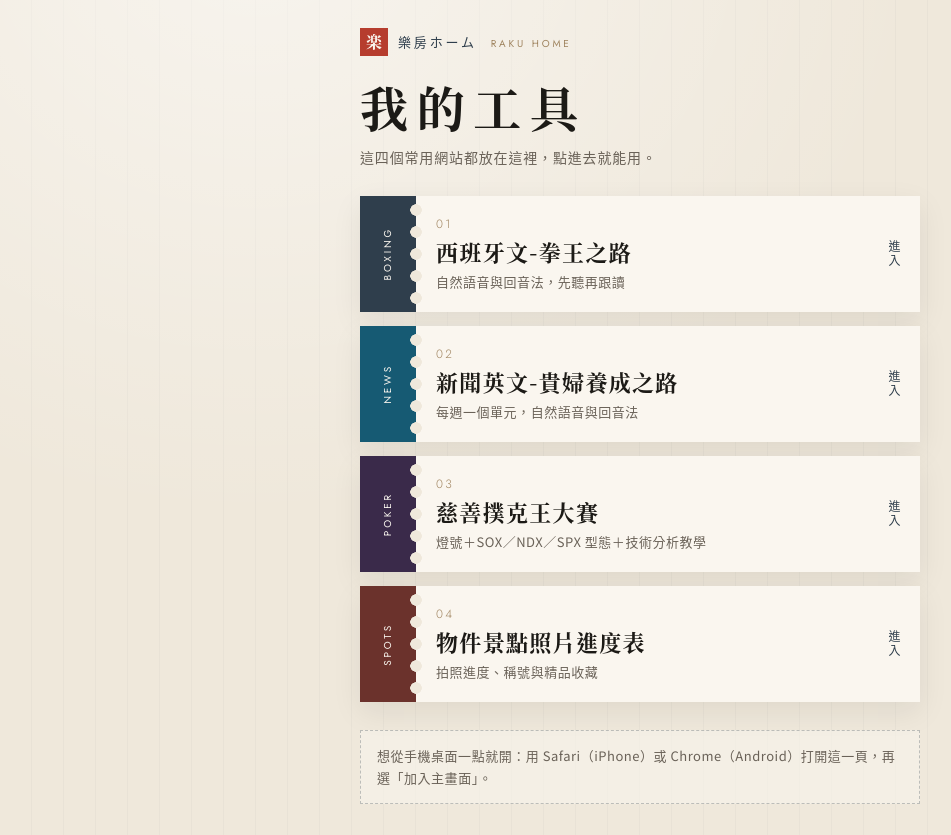
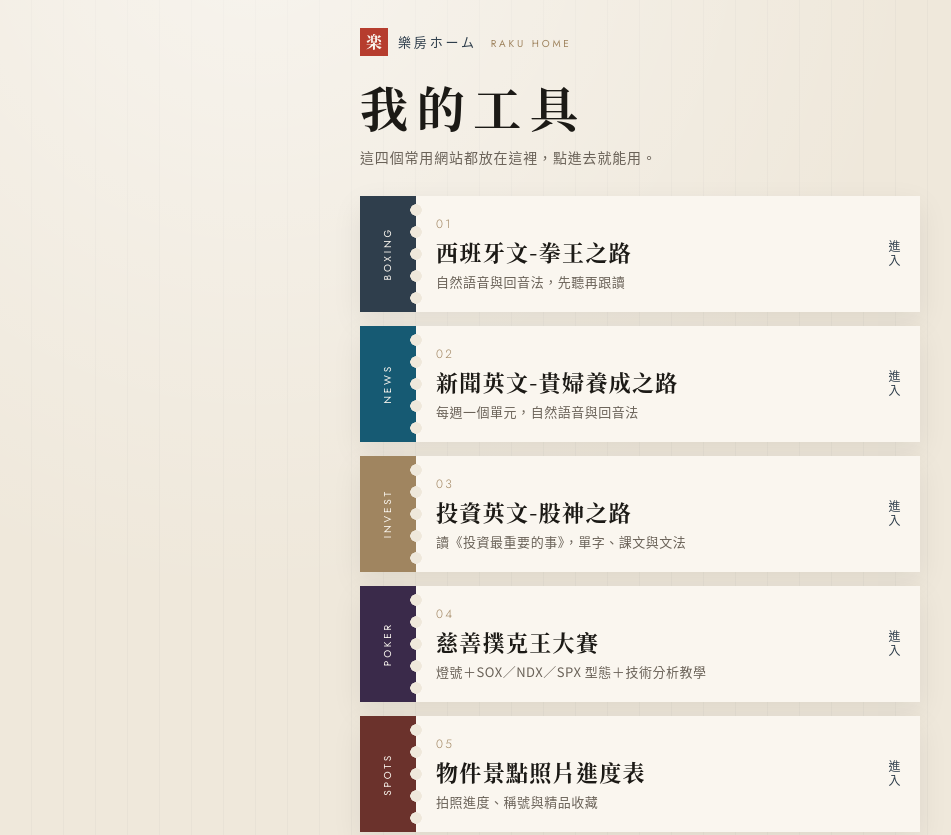
Before and after one commit to manolomoo/rakuhome, a plain HTML site: page tools/index.html in a window 1280 px wide. Shown: the top 835 px of the page, without its empty margins (0-951 px from the left). Drawn offline with Linux system fonts and the light colour scheme.

Commit message:
工具頁新增投資英文-股神之路

```diff
--- a/tools/index.html
+++ b/tools/index.html
@@ -51,10 +51,20 @@
         <span class="go" aria-hidden="true">進入</span>
       </a>
 
+      <a class="ticket t-invest" href="https://manolomoo.github.io/invest-english/">
+        <span class="stub"><span>INVEST</span></span>
+        <span class="body">
+          <span class="no">03</span>
+          <span class="name">投資英文-股神之路</span>
+          <span class="desc">讀《投資最重要的事》，單字、課文與文法</span>
+        </span>
+        <span class="go" aria-hidden="true">進入</span>
+      </a>
+
       <a class="ticket t-poker" href="https://manolomoo.github.io/charity-poker-king/">
         <span class="stub"><span>POKER</span></span>
         <span class="body">
-          <span class="no">03</span>
+          <span class="no">04</span>
           <span class="name">慈善撲克王大賽</span>
           <span class="desc">燈號＋SOX／NDX／SPX 型態＋技術分析教學</span>
         </span>
@@ -64,7 +74,7 @@
       <a class="ticket t-spots" href="/spots/">
         <span class="stub"><span>SPOTS</span></span>
         <span class="body">
-          <span class="no">04</span>
+          <span class="no">05</span>
           <span class="name">物件景點照片進度表</span>
           <span class="desc">拍照進度、稱號與精品收藏</span>
         </span>
--- a/tools/style.css
+++ b/tools/style.css
@@ -144,6 +144,7 @@ h1 {
 
 .t-boxing .stub { background: var(--slate); }
 .t-news   .stub { background: var(--teal); }
+.t-invest .stub { background: var(--gold); }
 .t-poker  .stub { background: var(--dusk); }
 .t-spots  .stub { background: var(--terracotta); }
 
```
